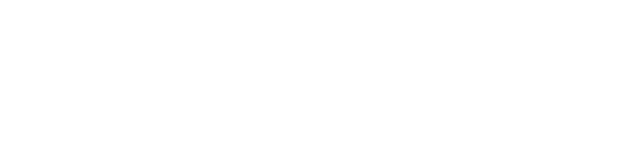
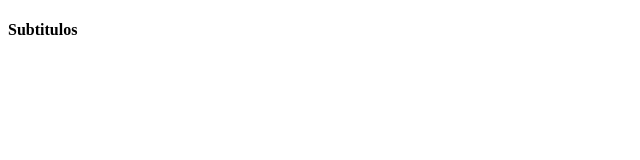
Before and after one commit to Yanel-Mireles/hola_mundo_git1, a plain HTML site: page index.html in a window 1280 px wide. Shown: the full height of the page, 0-640 px from the left. Drawn offline with Linux system fonts and the light colour scheme.

Commit message:
se modifica

```diff
--- a/index.html
+++ b/index.html
@@ -1,9 +1,11 @@
 <!DOCTYPE html>
 <html>
 <head>
-	<title></title>
+	<title>pagina</title>
 </head>
 <body>
-
+<div>
+	<h4>Subtitulos</h4>
+</div>
 </body>
 </html>
```
